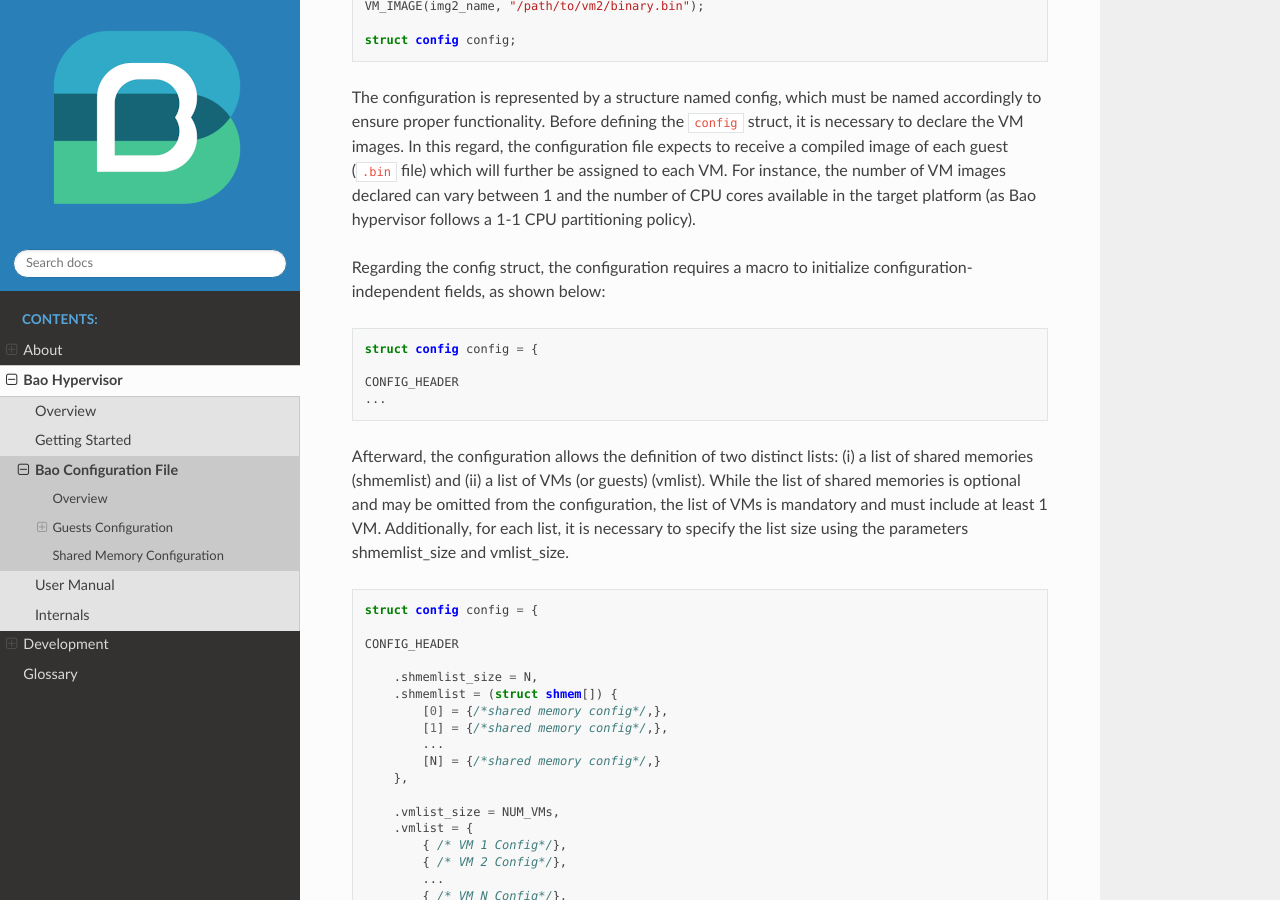
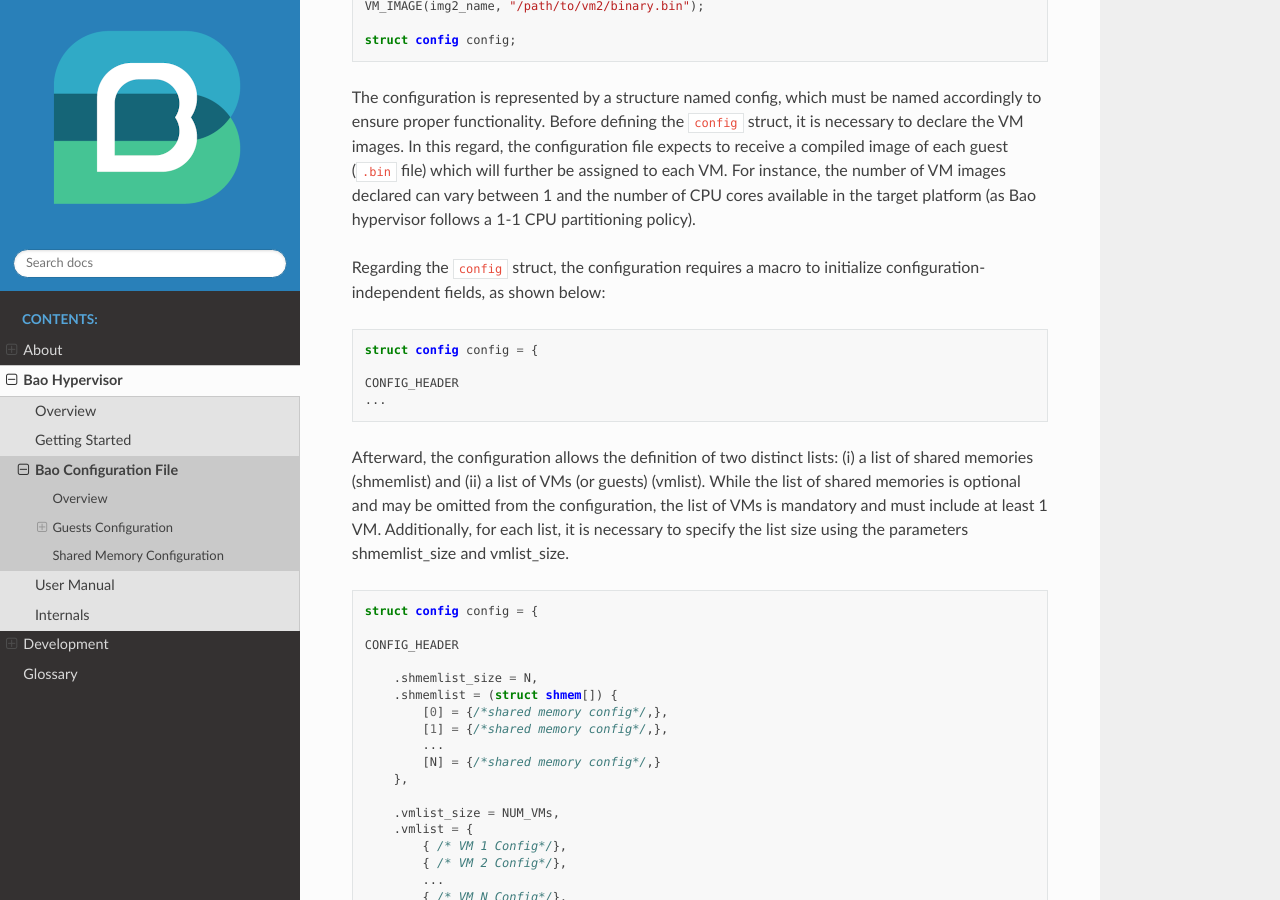
Before and after one commit to bao-project/bao-docs, a Sphinx documentation site: the page built from source/bao_hyp/config.rst, in a window 1280 px wide and 900 px high, scrolled down 408 px. Built offline with Sphinx 7.4.7 and the Read the Docs theme 2.0.0, drawn with Linux system fonts in a browser that asks for light colours.

```diff
--- a/source/bao_hyp/config.rst
+++ b/source/bao_hyp/config.rst
@@ -26,7 +26,7 @@
 available in the target platform (as Bao hypervisor follows a 1-1 CPU
 partitioning policy).
 
-Regarding the config struct, the configuration requires a macro to initialize
+Regarding the ``config`` struct, the configuration requires a macro to initialize
 configuration-independent fields, as shown below:
 
 .. code-block:: c
```
